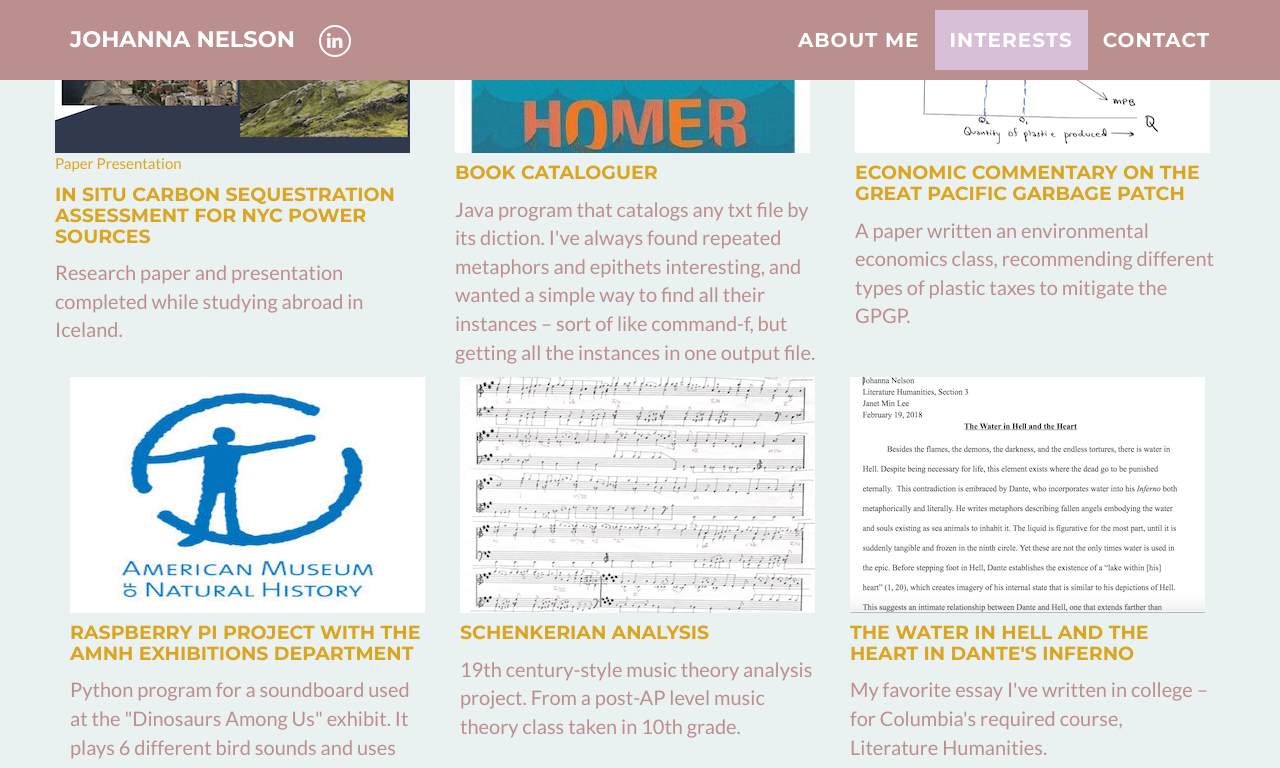
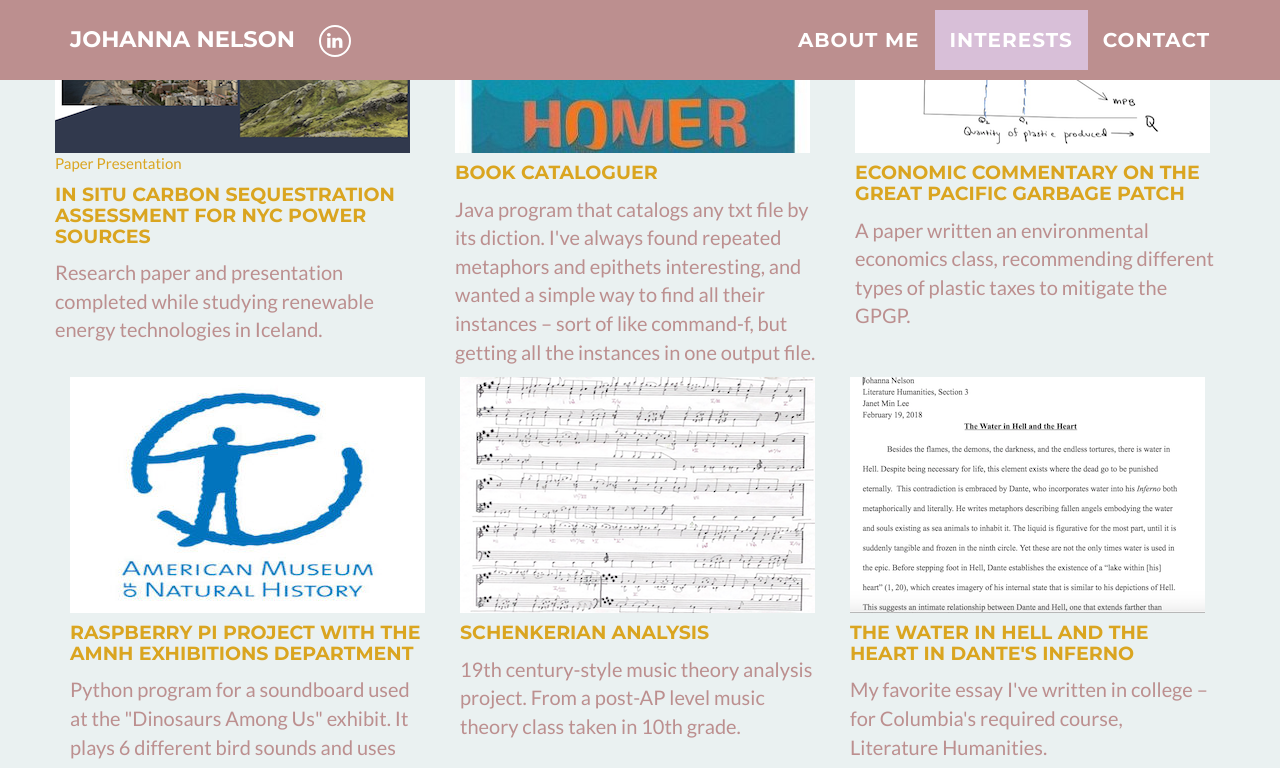
Before and after one commit to johannanelson/johannanelson.github.io, a Jekyll site: the page built from index.html, in a window 1280 px wide and 900 px high, scrolled down 1362 px, cut to the strip 0-768 px from the top of the window. Built offline with Jekyll 4.4.1, drawn with Linux system fonts in a browser that asks for light colours.

Commit message:
update desc

```diff
--- a/_includes/interests.html
+++ b/_includes/interests.html
@@ -47,7 +47,7 @@
                     <a class="sup-title" href="docs/doc1.pdf">
                       <h4>In Situ Carbon Sequestration Assessment For NYC Power Sources</h4>
                     </a>
-                    <p class="sup-description">Research paper and presentation completed while studying abroad in Iceland.</p>
+                    <p class="sup-description">Research paper and presentation completed while studying renewable energy technologies in Iceland.</p>
                   </div>
                 </div>
               </div>
```
